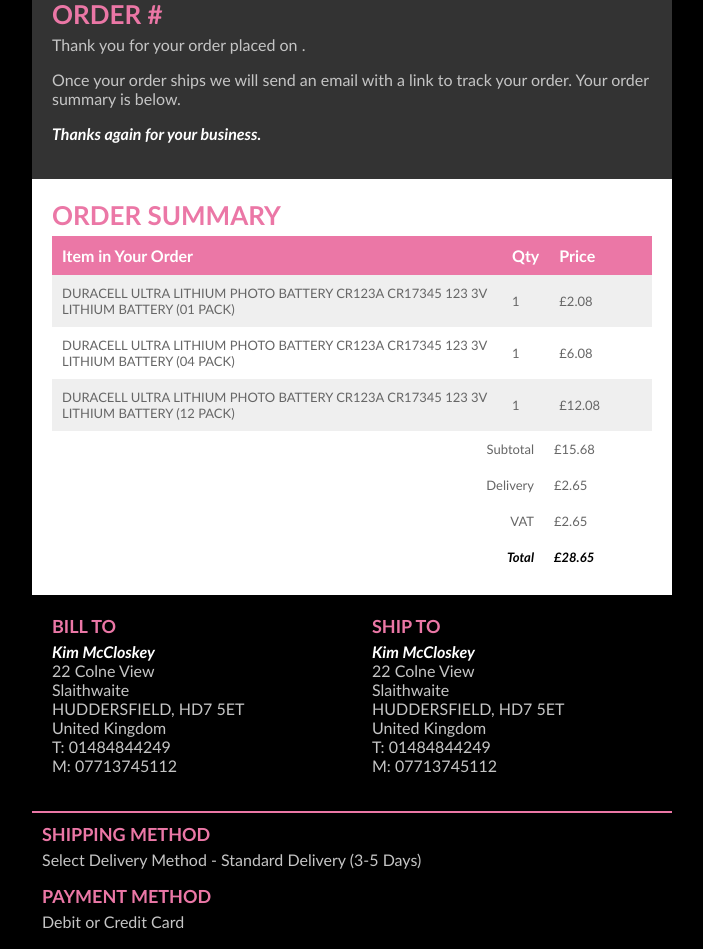
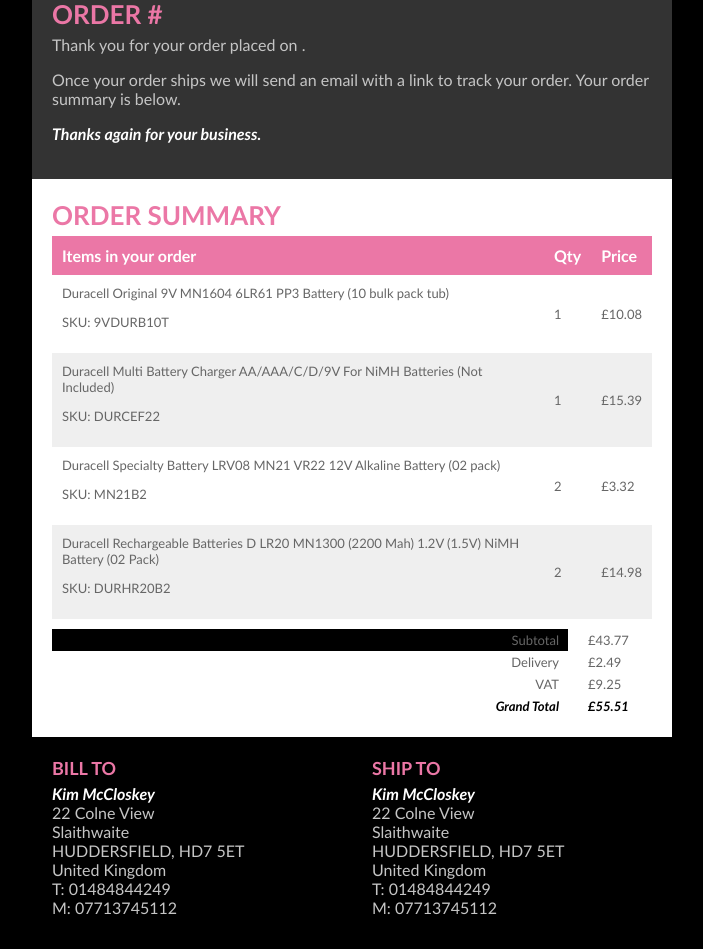
Before and after one commit to thisisandrew/piggy-print-email, a Jekyll site: the page built from order.html, in a window 1280 px wide. Shown: the part 324-1273 px from the top of the page, without its empty margins (288-991 px from the left). Built offline with Jekyll 4.4.1, drawn with Linux system fonts in a browser that asks for light colours.

Commit message:
Updated markup to account for item in transactional email the markup for which we dont want to change/control

```diff
--- a/_includes/_inline.css
+++ b/_includes/_inline.css
@@ -69,6 +69,7 @@
 	color: #FFF;
 	font-size: 16px;
 	text-decoration: none;
+	display: inline-block;
 }
 
 a.button:hover {
@@ -102,24 +103,67 @@
 	font-weight: bold;
 }
 
-table.order-detail th {
+table#order-summary td.heading {
+	padding-bottom: 0;
+}
+
+table#order-summary tr:nth-child(0n+2) > td {
+	padding: 0 20px;
+}
+
+table#order-summary tr:nth-child(0n+3) > td {
+	padding: 10px 20px 20px 20px;
+}
+
+table.order-detail th,
+table.items th,
+table.order-detail td,
+table.items td {
+	padding: 10px;
+}
+
+table.order-detail th,
+table.items th {
 	text-align: left;
 	background: #eb77a6;
 	color: #ffffff;
 }
 
-table.order-detail td {
+table.order-detail td,
+table.items td {
 	font-size: 13px;
 }
 
-.even-row td {
-	background: #ffffff;
-}
-
-.odd-row {
+table.order-detail tbody:nth-child(2n+1) tr,
+table.items tbody:nth-child(2n+1) tr {
 	background: #efefef;
 }
 
-table.order-subtotal td {
+table.order-subtotal,
+table.table-totals,
+table.order-subtotal table,
+table.table-totals table
+{
+	width: 100%;
+}
+
+table.order-subtotal td,
+table.table-totals td {
 	font-size: 13px;
 }
+
+table.table-totals table tr.subtotal td:nth-child(0n+1) {
+	width: 86% !important;
+	background: #000000;
+}
+
+table.table-totals table td:nth-child(0n+2) {
+	text-align: left !important;
+	padding-left: 20px !important;
+}
+
+table.table-totals tr.grand_total td {
+	font-weight: bold;
+	font-style: italic;
+	color: #000000;
+}
--- a/order.html
+++ b/order.html
@@ -33,51 +33,117 @@
 		                                </td>
 		                            </tr>
 		                        </table>
-		                        <table border="0" cellpadding="20" cellspacing="0" width="100%" class="white-box">
+		                        <table border="0" cellpadding="20" cellspacing="0" width="100%" class="white-box" id="order-summary">
 		                        	<tr>
-		                        		<td>
+		                        		<td class="heading">
 		                        			<h1>ORDER SUMMARY</h1>
+		                        		</td>
+		                        	</tr>
 
-		                        			<table border="0" cellpadding="10" cellspacing="0" width="100%" class="order-detail">
 		                        	<tr>
-		                        					<th width="75%">Item in Your Order</th>
-		                        					<th width="5%">Qty</th>
-		                        					<th>Price</th>
-		                        				</tr>
-		                        				<tr class="odd-row">
-		                        					<td>DURACELL ULTRA LITHIUM PHOTO BATTERY CR123A CR17345 123 3V LITHIUM BATTERY (01 PACK)</td>
-		                        					<td>1</td>
-		                        					<td>&pound;2.08</td>
-		                        				</tr>
-		                        				<tr class="even-row">
-		                        					<td>DURACELL ULTRA LITHIUM PHOTO BATTERY CR123A CR17345 123 3V LITHIUM BATTERY (04 PACK)</td>
-		                        					<td>1</td>
-		                        					<td>&pound;6.08</td>
-		                        				</tr>
-		                        				<tr class="odd-row">
-		                        					<td>DURACELL ULTRA LITHIUM PHOTO BATTERY CR123A CR17345 123 3V LITHIUM BATTERY (12 PACK)</td>
-		                        					<td>1</td>
-		                        					<td>&pound;12.08</td>
-		                        				</tr>
+<td style="font-family: Trebuchet MS, Arial, sans serif;">
+            <table class="items" cellpadding="0" cellspacing="0" border="0" style="font-family: Trebuchet MS, Arial, sans serif;">
+<thead><tr>
+<th class="cell-name">
+                                                            Items in your order                                                    </th>
+                        <th class="cell-name align-center">
+                            Qty                        </th>
+                        <th class="cell-name align-right">
+                            Price                        </th>
+                    </tr></thead>
+<tbody><tr>
+<td class="cell-content product-info" style="font-family: Trebuchet MS, Arial, sans serif;">
+        <p class="product-name" style="margin-top: 0;">Duracell Original 9V MN1604 6LR61 PP3 Battery (10 bulk pack tub)</p>
+        <p class="sku" style="margin-top: 0;">SKU: 9VDURB10T</p>
+                                                                                                            </td>
+            <td class="cell-content align-center" style="font-family: Trebuchet MS, Arial, sans serif;">1</td>
+            <td class="cell-content align-right" style="font-family: Trebuchet MS, Arial, sans serif;">
+                                                                                <span class="price">£10.08</span>
+
+
+
+                            </td>
+        </tr></tbody>
+<tbody><tr>
+<td class="cell-content product-info" style="font-family: Trebuchet MS, Arial, sans serif;">
+        <p class="product-name" style="margin-top: 0;">Duracell Multi Battery Charger AA/AAA/C/D/9V For NiMH Batteries (Not Included)</p>
+        <p class="sku" style="margin-top: 0;">SKU: DURCEF22</p>
+                                                                                                            </td>
+            <td class="cell-content align-center" style="font-family: Trebuchet MS, Arial, sans serif;">1</td>
+            <td class="cell-content align-right" style="font-family: Trebuchet MS, Arial, sans serif;">
+                                                                                <span class="price">£15.39</span>
+
+
+
+                            </td>
+        </tr></tbody>
+<tbody><tr>
+<td class="cell-content product-info" style="font-family: Trebuchet MS, Arial, sans serif;">
+        <p class="product-name" style="margin-top: 0;">Duracell Specialty Battery LRV08 MN21 VR22 12V Alkaline Battery (02 pack)</p>
+        <p class="sku" style="margin-top: 0;">SKU: MN21B2</p>
+                                                                                                            </td>
+            <td class="cell-content align-center" style="font-family: Trebuchet MS, Arial, sans serif;">2</td>
+            <td class="cell-content align-right" style="font-family: Trebuchet MS, Arial, sans serif;">
+                                                                                <span class="price">£3.32</span>
+
+
+
+                            </td>
+        </tr></tbody>
+<tbody><tr>
+<td class="cell-content product-info" style="font-family: Trebuchet MS, Arial, sans serif;">
+        <p class="product-name" style="margin-top: 0;">Duracell Rechargeable Batteries D LR20 MN1300 (2200 Mah) 1.2V (1.5V) NiMH Battery (02 Pack)</p>
+        <p class="sku" style="margin-top: 0;">SKU: DURHR20B2</p>
+                                                                                                            </td>
+            <td class="cell-content align-center" style="font-family: Trebuchet MS, Arial, sans serif;">2</td>
+            <td class="cell-content align-right" style="font-family: Trebuchet MS, Arial, sans serif;">
+                                                                                <span class="price">£14.98</span>
+
+
+
+                            </td>
+        </tr></tbody>
 </table>
-		                        			<table border="0" cellpadding="10" cellspacing="0" width="100%" class="order-subtotal">
-		                        				<tr>
-		                        					<td align="right" width="82%">Subtotal</td>
-		                        					<td>&pound;15.68</td>
+</td>
     </tr>
 <tr>
-		                        					<td align="right">Delivery</td>
-		                        					<td>&pound;2.65</td>
+<td style="font-family: Trebuchet MS, Arial, sans serif;">
+            <table class="table-totals" cellpadding="0" cellspacing="0" border="0" style="font-family: Trebuchet MS, Arial, sans serif;"><tbody><tr>
+<td class="padding-totals" style="font-family: Trebuchet MS, Arial, sans serif;">
+            <table cellpadding="0" cellspacing="0" border="0" style="font-family: Trebuchet MS, Arial, sans serif;">
+<tbody><tr class="subtotal">
+<td colspan="3" align="right" style="padding: 3px 9px; font-family: Trebuchet MS, Arial, sans serif;">
+                        Subtotal                    </td>
+        <td align="right" style="padding: 3px 9px; font-family: Trebuchet MS, Arial, sans serif;">
+                        <span class="price">£43.77</span>                    </td>
+    </tr>
+<tr class="shipping">
+<td colspan="3" align="right" style="padding: 3px 9px; font-family: Trebuchet MS, Arial, sans serif;">
+                        Delivery                    </td>
+        <td align="right" style="padding: 3px 9px; font-family: Trebuchet MS, Arial, sans serif;">
+                        <span class="price">£2.49</span>                    </td>
     </tr>
 <tr>
-		                        					<td align="right">VAT</td>
-		                        					<td>&pound;2.65</td>
+<td colspan="3" align="right" style="padding: 3px 9px; font-family: Trebuchet MS, Arial, sans serif;">
+                    VAT            </td>
+    <td align="right" style="padding: 3px 9px; font-family: Trebuchet MS, Arial, sans serif;"><span class="price">£9.25</span></td>
 </tr>
-		                        				<tr>
-		                        					<td align="right"><em>Total</em></td>
-		                        					<td><em>&pound;28.65</em></td>
+<tr class="grand_total">
+<td colspan="3" align="right" style="padding: 3px 9px; font-family: Trebuchet MS, Arial, sans serif;">
+                        <strong>Grand Total</strong>
+                    </td>
+        <td align="right" style="padding: 3px 9px; font-family: Trebuchet MS, Arial, sans serif;">
+                        <strong><span class="price">£55.51</span></strong>
+                    </td>
     </tr>
-		                        			</table>
+</tbody></table>
+</td>
+    </tr></tbody></table>
+</td>
+    </tr>
+
+
+
 		                        		</td>
 		                        	</tr>
 		                        </table>
```
Lines whose indentation alone changed are shown as unchanged.
